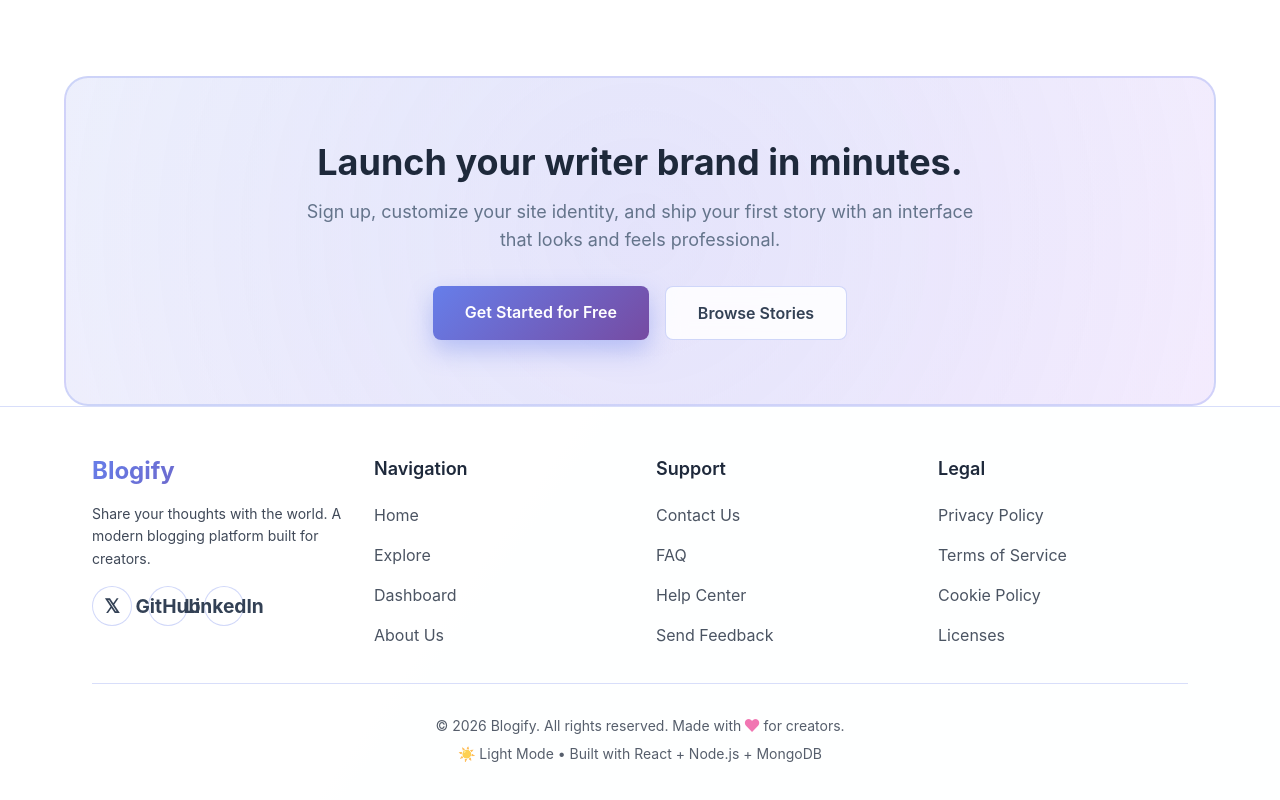
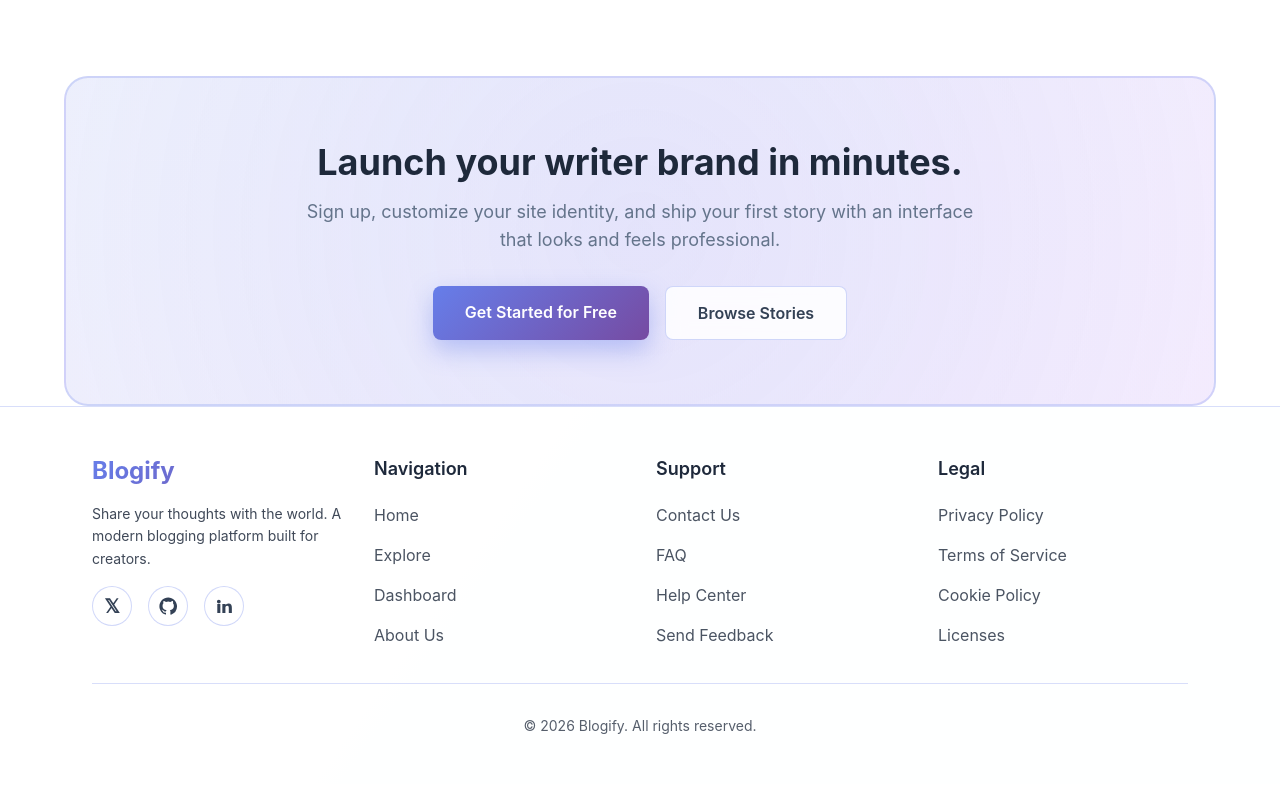
Before and after one commit to AbhinavVajinapalli/Blogify, a React (Create React App) app in the folder frontend/: page / in a window 1280 px wide. Shown: the part 4012-4812 px from the top of the page. Built offline with nearby package versions, Linux system fonts and the light colour scheme; no server answers.

Commit message:
Fix dashboard layout, remove footer after login, and correct footer social icons

```diff
--- a/frontend/src/components/layout/DashboardLayout.jsx
+++ b/frontend/src/components/layout/DashboardLayout.jsx
@@ -2,7 +2,6 @@ import { NavLink, Outlet, useNavigate, Link } from 'react-router-dom';
 import { useDispatch, useSelector } from 'react-redux';
 import { logout } from '../../features/auth/authSlice';
 import Logo from '../common/Logo';
-import Footer from './Footer';
 import '../../styles/DashboardLayout.scss';
 
 const DashboardLayout = () => {
@@ -50,7 +49,6 @@ const DashboardLayout = () => {
           <Outlet />
         </section>
       </main>
-      <Footer />
     </div>
   );
 };
--- a/frontend/src/components/layout/Footer.jsx
+++ b/frontend/src/components/layout/Footer.jsx
@@ -1,9 +1,7 @@
 import { Link } from 'react-router-dom';
-import { useTheme } from '../../context/ThemeContext';
 import '../../styles/Footer.scss';
 
 const Footer = () => {
-  const { isDarkTheme } = useTheme();
   const currentYear = new Date().getFullYear();
 
   return (
@@ -21,10 +19,14 @@ const Footer = () => {
                 𝕏
               </a>
               <a href="https://github.com" target="_blank" rel="noopener noreferrer" aria-label="GitHub">
-                GitHub
+                <svg viewBox="0 0 24 24" aria-hidden="true" focusable="false">
+                  <path d="M12 0.5C5.65 0.5 0.5 5.65 0.5 12c0 5.1 3.3 9.43 7.88 10.96.58.1.79-.25.79-.56 0-.27-.01-1.01-.02-1.99-3.2.7-3.88-1.54-3.88-1.54-.52-1.33-1.28-1.68-1.28-1.68-1.04-.71.08-.7.08-.7 1.16.08 1.77 1.19 1.77 1.19 1.02 1.76 2.69 1.25 3.34.95.1-.74.4-1.25.72-1.54-2.56-.29-5.26-1.28-5.26-5.7 0-1.26.45-2.29 1.19-3.1-.12-.29-.52-1.48.11-3.09 0 0 .97-.31 3.18 1.18a10.97 10.97 0 0 1 5.79 0c2.21-1.49 3.18-1.18 3.18-1.18.63 1.61.23 2.8.11 3.09.74.81 1.19 1.84 1.19 3.1 0 4.43-2.7 5.4-5.27 5.68.41.36.78 1.08.78 2.18 0 1.57-.01 2.83-.01 3.22 0 .31.21.67.8.56A11.51 11.51 0 0 0 23.5 12C23.5 5.65 18.35.5 12 .5Z" />
+                </svg>
               </a>
               <a href="https://linkedin.com" target="_blank" rel="noopener noreferrer" aria-label="LinkedIn">
-                LinkedIn
+                <svg viewBox="0 0 24 24" aria-hidden="true" focusable="false">
+                  <path d="M4.98 3.5A2.48 2.48 0 1 0 5 8.46 2.48 2.48 0 0 0 4.98 3.5ZM3 9h4v12H3V9Zm7 0h3.84v1.64h.05c.53-1 1.83-2.06 3.77-2.06C21.22 8.58 22 10.76 22 14.02V21h-4v-6.16c0-1.47-.03-3.36-2.05-3.36-2.05 0-2.36 1.6-2.36 3.25V21h-4V9Z" />
+                </svg>
               </a>
             </div>
           </div>
@@ -92,12 +94,7 @@ const Footer = () => {
 
         {/* Bottom Section */}
         <div className="footer-bottom">
-          <p className="footer-copyright">
-            &copy; {currentYear} Blogify. All rights reserved. Made with <span className="heart">❤</span> for creators.
-          </p>
-          <p className="footer-theme-indicator">
-            {isDarkTheme ? '🌙 Dark Mode' : '☀️ Light Mode'} • Built with React + Node.js + MongoDB
-          </p>
+          <p className="footer-copyright">&copy; {currentYear} Blogify. All rights reserved.</p>
         </div>
       </div>
     </footer>
--- a/frontend/src/styles/DashboardLayout.scss
+++ b/frontend/src/styles/DashboardLayout.scss
@@ -1,10 +1,6 @@
 .dashboard-layout {
-  @apply flex min-h-screen flex-col;
+  @apply grid min-h-screen grid-cols-[280px_1fr];
   position: relative;
-
-  .dashboard-container {
-    @apply flex flex-1;
-  }
 
   .dashboard-sidebar {
     @apply flex w-[280px] flex-col gap-6 p-6;
@@ -148,7 +144,7 @@
 
 @media (max-width: 900px) {
   .dashboard-layout {
-    @apply flex-col;
+    @apply grid-cols-1;
 
     .dashboard-sidebar {
       @apply sticky top-0 z-50 flex-row items-center overflow-x-auto p-4;
--- a/frontend/src/styles/Footer.scss
+++ b/frontend/src/styles/Footer.scss
@@ -71,6 +71,12 @@
           color: white;
           transform: translateY(-3px);
         }
+
+        svg {
+          width: 1.15rem;
+          height: 1.15rem;
+          fill: currentColor;
+        }
       }
     }
   }
@@ -87,26 +93,7 @@
 
     .footer-copyright {
       @apply m-0 p-0;
-
-      .heart {
-        @apply inline-block;
-        color: #ec4899;
-        animation: pulse-heart 1s ease-in-out infinite;
-      }
     }
-
-    .footer-theme-indicator {
-      @apply m-0 p-0;
-    }
-  }
-}
-
-@keyframes pulse-heart {
-  0%, 100% {
-    transform: scale(1);
-  }
-  50% {
-    transform: scale(1.2);
   }
 }
 
```
